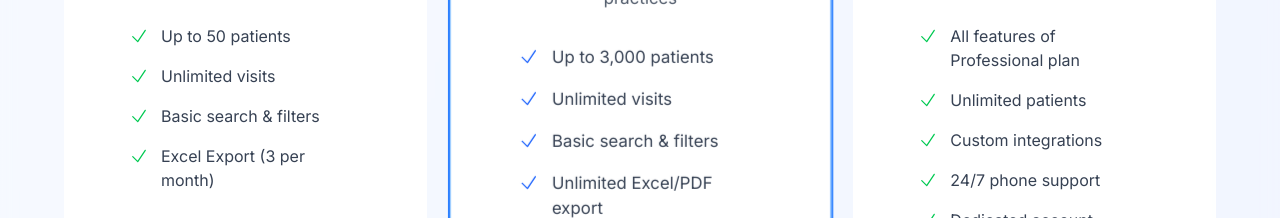
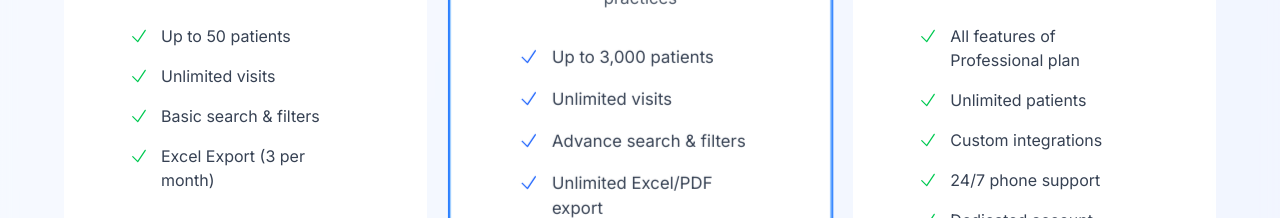
Before and after one commit to rajrasane/ClinicClerk, a Next.js app: page / in a window 1280 px wide. Shown: the part 2260-2478 px from the top of the page. Built offline with nearby package versions, Linux system fonts and the light colour scheme; no server answers.

Commit message:
Update page.tsx

```diff
--- a/src/app/landing/page.tsx
+++ b/src/app/landing/page.tsx
@@ -97,7 +97,7 @@ export default function LandingPage() {
       features: [
         "Up to 3,000 patients",
         "Unlimited visits",
-        "Basic search & filters",
+        "Advance search & filters",
         "Unlimited Excel/PDF export",
         "Image uploads for visits",
         "Prescription printing"
```
